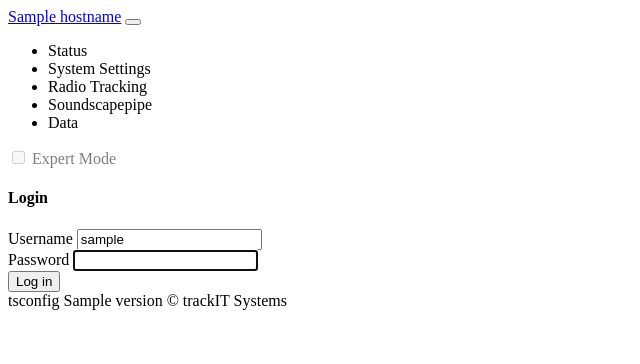
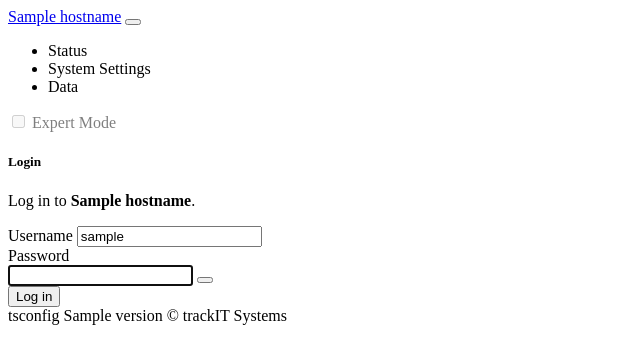
Before and after one commit to trackIT-Systems/tsconfig, a Python web app: template app/templates/login.html in a window 1280 px wide. Shown: the top 364 px of the page, without its empty margins (0-640 px from the left). Run offline with Jinja, Linux system fonts and the light colour scheme; the template is opened without the code that fills it: most values are stand-ins (such as "Sample title", 1, 10 or a date in 2020); some libraries are stand-ins or nearby versions.

Commit message:
Tidy the login page and leave the services out of its navbar.
The card names the station, has a button to show the password and
disables Log in with a spinner while PAM checks it. The navbar no longer
shows Radio Tracking and Soundscapepipe: which services the station runs
is only known after login.

Co-Authored-By: Claude Opus 5.5 <noreply@anthropic.com>

```diff
--- a/app/templates/login.html
+++ b/app/templates/login.html
@@ -13,7 +13,8 @@
     <script src="{{ base_url }}/static/vendor/bootstrap/js/bootstrap.bundle.min.js"></script>
 </head>
 <body class="d-flex flex-column h-100">
-    <!-- Navbar: same layout as the app's (partials/navbar.html), every entry inactive until logged in -->
+    <!-- Navbar: same layout as the app's (partials/navbar.html), every entry inactive until logged in.
+         The service pages are left out: which services the station runs is only known after login. -->
     <nav class="navbar navbar-expand-lg navbar-dark bg-dark">
         <div class="container">
             <a class="navbar-brand" href="{{ base_url or '/' }}">{{ hostname }}</a>
@@ -31,16 +32,6 @@
                     <li class="nav-item">
                         <a class="nav-link disabled" aria-disabled="true" tabindex="-1">
                             <i class="fas fa-cog me-1"></i>System Settings
-                        </a>
-                    </li>
-                    <li class="nav-item">
-                        <a class="nav-link disabled" aria-disabled="true" tabindex="-1">
-                            <i class="fas fa-broadcast-tower me-1"></i>Radio Tracking
-                        </a>
-                    </li>
-                    <li class="nav-item">
-                        <a class="nav-link disabled" aria-disabled="true" tabindex="-1">
-                            <i class="fas fa-volume-up me-1"></i>Soundscapepipe
                         </a>
                     </li>
                     <li class="nav-item">
@@ -65,19 +56,24 @@
         </div>
     </nav>
 
-    <main>
-        <div class="container mt-4">
+    <main class="flex-grow-1">
+        <div class="container mt-5 pt-md-5">
             <div class="row justify-content-center">
                 <div class="col-md-8 col-lg-5">
-                    <div class="card shadow-sm">
-                        <div class="card-body p-4">
-                            <h4 class="mb-3"><i class="fas fa-lock me-2"></i>Login</h4>
+                    <div class="card">
+                        <div class="card-header">
+                            <h5 class="card-title mb-0"><i class="fas fa-lock me-2"></i>Login</h5>
+                        </div>
+                        <div class="card-body">
+                            <p class="text-muted">Log in to <strong>{{ hostname }}</strong>.</p>
                             {% if error %}
-                            <div class="alert alert-danger" role="alert">{{ error }}</div>
+                            <div class="alert alert-danger" role="alert">
+                                <i class="fas fa-exclamation-circle me-2"></i>{{ error }}
+                            </div>
                             {% endif %}
                             <!-- A plain username/password form that navigates on submit, so password
                                  managers recognise it and offer to save the credentials. -->
-                            <form method="post" action="{{ base_url }}/auth/login" autocomplete="on">
+                            <form method="post" action="{{ base_url }}/auth/login" autocomplete="on" id="loginForm">
                                 <input type="hidden" name="next" value="{{ next_path }}">
                                 <div class="mb-3">
                                     <label for="username" class="form-label">Username</label>
@@ -87,10 +83,18 @@
                                 </div>
                                 <div class="mb-3">
                                     <label for="password" class="form-label">Password</label>
-                                    <input type="password" class="form-control" id="password" name="password"
-                                           autocomplete="current-password" autofocus required>
+                                    <div class="input-group">
+                                        <input type="password" class="form-control" id="password" name="password"
+                                               autocomplete="current-password" autofocus required>
+                                        <button class="btn btn-outline-secondary" type="button" id="togglePassword"
+                                                title="Show password" aria-label="Show password" aria-pressed="false">
+                                            <i class="fas fa-eye"></i>
+                                        </button>
+                                    </div>
                                 </div>
-                                <button type="submit" class="btn btn-primary w-100">Log in</button>
+                                <button type="submit" class="btn btn-primary w-100" id="loginSubmit">
+                                    <span class="spinner-border spinner-border-sm me-2 d-none" aria-hidden="true"></span>Log in
+                                </button>
                             </form>
                         </div>
                     </div>
@@ -99,6 +103,27 @@
         </div>
     </main>
 
+    <script>
+        // Show/hide the password, and keep the form from being sent twice while PAM checks it.
+        (() => {
+            const password = document.getElementById('password');
+            const toggle = document.getElementById('togglePassword');
+            toggle.addEventListener('click', () => {
+                const shown = password.type === 'password';
+                password.type = shown ? 'text' : 'password';
+                toggle.querySelector('i').className = shown ? 'fas fa-eye-slash' : 'fas fa-eye';
+                toggle.title = toggle.ariaLabel = shown ? 'Hide password' : 'Show password';
+                toggle.setAttribute('aria-pressed', String(shown));
+                password.focus();
+            });
+            document.getElementById('loginForm').addEventListener('submit', () => {
+                const submit = document.getElementById('loginSubmit');
+                submit.disabled = true;
+                submit.querySelector('.spinner-border').classList.remove('d-none');
+            });
+        })();
+    </script>
+
     {% include 'partials/footer.html' %}
 </body>
 </html>
```
Also changed, not shown: tests/test_auth_tracker_mode.py (+7 -2 lines), CHANGELOG.md.
